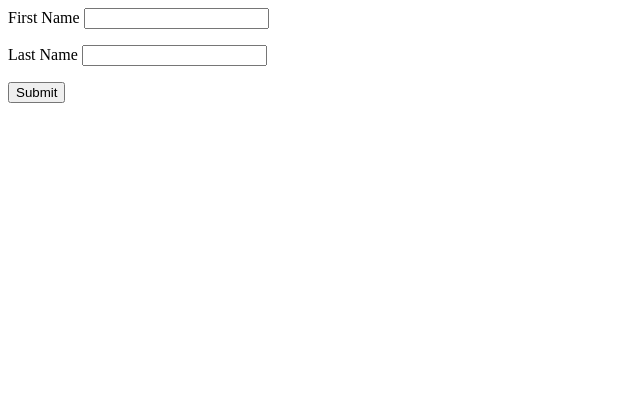
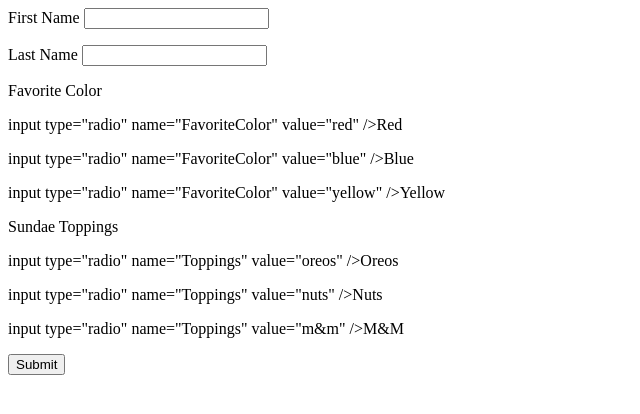
Before and after one commit to amidrammeh1/php-form, a PHP site: page / in a window 1280 px wide. Shown: the top 414 px of the page, without its empty margins (0-640 px from the left). Run offline with PHP 8.4, Linux system fonts and the light colour scheme.

Commit message:
Update index.php

```diff
--- a/index.php
+++ b/index.php
@@ -14,8 +14,18 @@ echo '</pre>';
  <form action="">
  <p> First Name <input type="text" name="FirstName" /></p>
  <p> Last Name <input type="text" name="LastName" /></p>
- <input type="submit">
-  </form>
+ <p>Favorite Color </p>
+ <p> input type="radio" name="FavoriteColor" value="red" />Red </p>
+ <p> input type="radio" name="FavoriteColor" value="blue" />Blue </p>
+ <p> input type="radio" name="FavoriteColor" value="yellow" />Yellow </p>
+
+ <p>Sundae Toppings </p>
+ <p> input type="radio" name="Toppings" value="oreos" />Oreos</p>
+ <p> input type="radio" name="Toppings" value="nuts" />Nuts</p>
+ <p> input type="radio" name="Toppings" value="m&m" />M&M</p>
+ <input type="submit" />
+
+ </form>
  ';
 }
 
```
